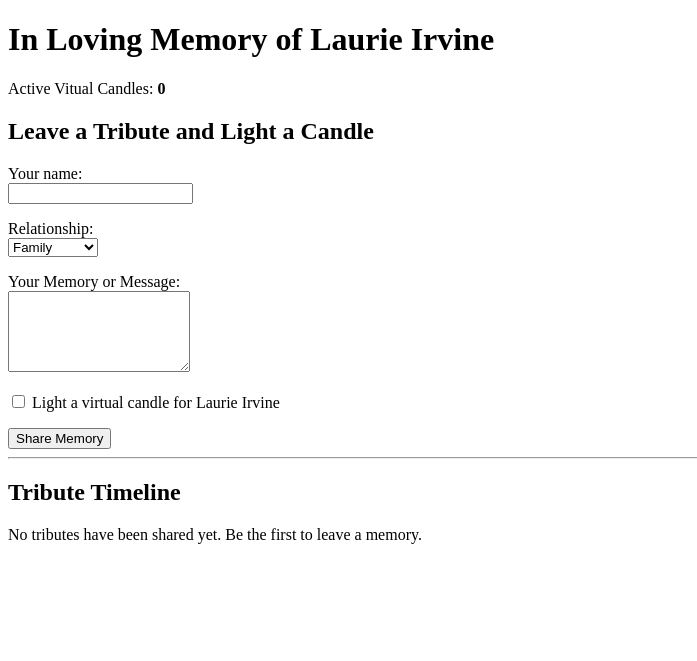
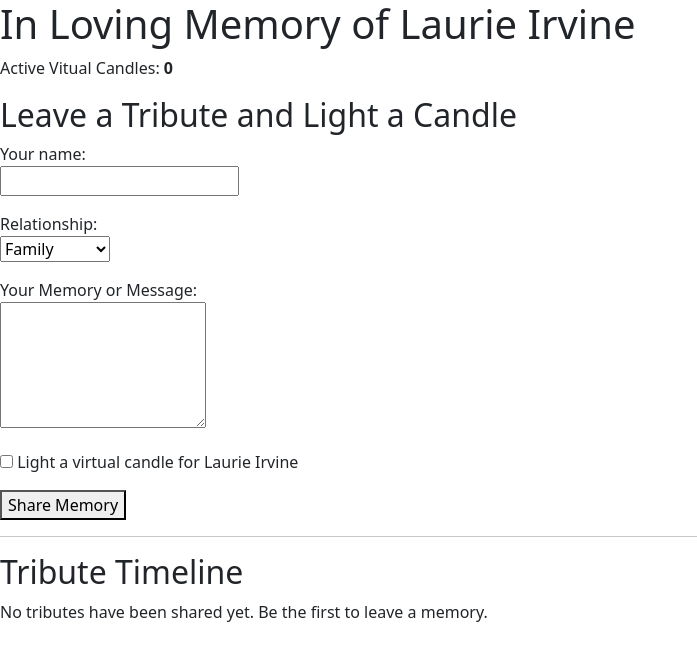
Before and after one commit to MrsG33k/laurie-irvine-memorial, a Django app: page / in a window 1280 px wide. Shown: the top 661 px of the page, without its empty margins (0-697 px from the left). Run offline with Django 5.2, Linux system fonts and the light colour scheme; data that the repository does not hold is empty.

Commit message:
Edit: Added font and CSS style linking

```diff
--- a/tracker/templates/tracker/index.html
+++ b/tracker/templates/tracker/index.html
@@ -4,6 +4,15 @@
     <meta charset="UTF-8">
     <meta name="viewport" content="width=device-width, initial-scale=1.0">
     <title>Remembering Laurie Irvine</title>
+
+    <link href="https://cdn.jsdelivr.net/npm/bootstrap@5.3.2/dist/css/bootstrap.min.css" rel="stylesheet">
+
+    <link rel="preconnect" href="https://fonts.googleapis.com">
+    <link rel="preconnect" href="https://fonts.gstatic.com" crossorigin>
+    <link href="https://fonts.googleapis.com/css2?family=Inter:wght@400;500;600&family=Oswald:wght@500;700&display=swap" rel="stylesheet">
+
+    {% load static %}
+    <link rel="stylesheet" href="{% static 'tracker/css/style.css' %}">
 </head>
 <body>
     <header>
```
